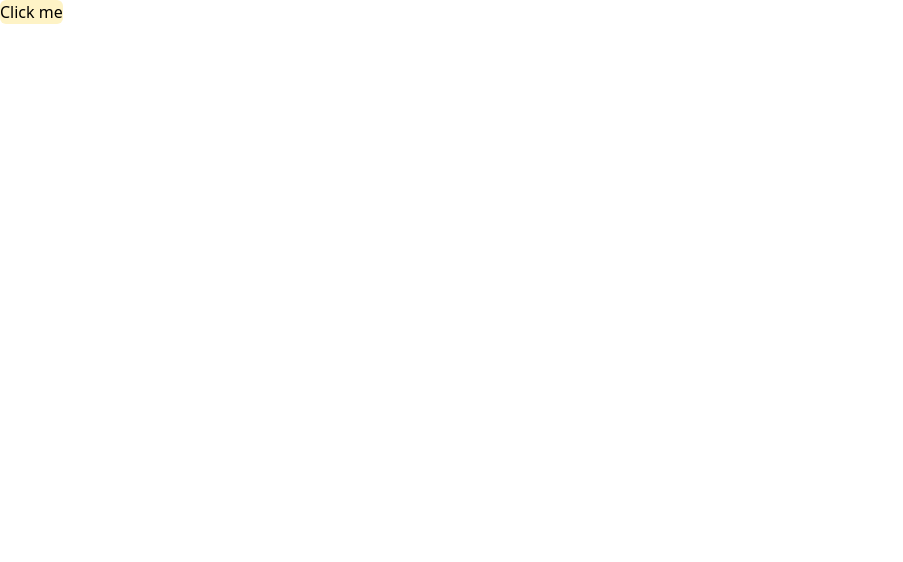
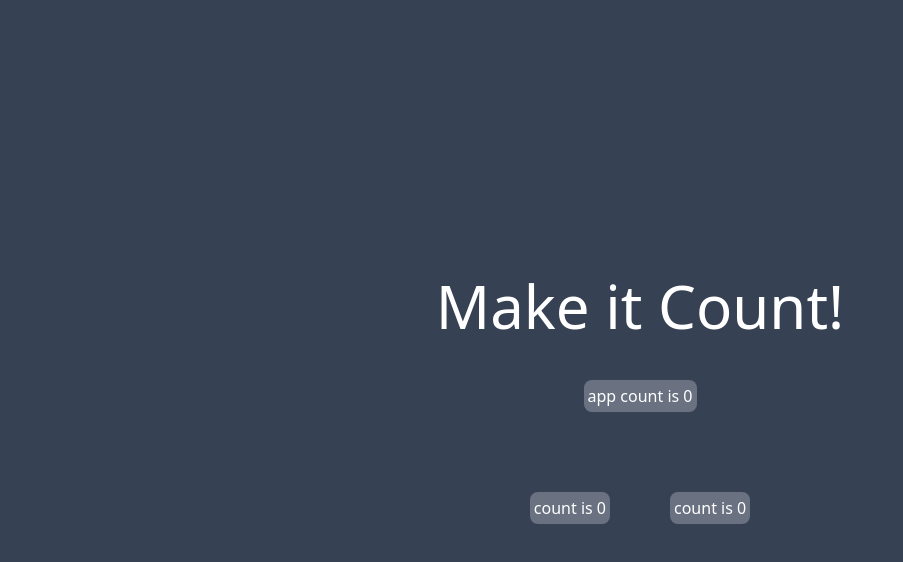
Before and after one commit to livinskaya/make-it-count, a React (Vite) app in the folder react-ts/: page / in a window 1280 px wide. Shown: the top 562 px of the page, without its empty margins (0-903 px from the left). Built offline with nearby package versions, Linux system fonts and the light colour scheme.

Commit message:
Version 1 - count on all Buttons

```diff
--- a/react-ts/src/App.tsx
+++ b/react-ts/src/App.tsx
@@ -1,18 +1,40 @@
+import { useState } from 'react'
 import './App.css'
-function MyButton() {
-  return (
-    <button className='bg-amber-100 rounded-md'>Click me</button>
-  )
-}
 
 
 function App() {
 
+  const [count, setCount] = useState(0);
+
+  function Click() {
+    setCount(count + 1);
+  }
+
   return (
     <>
-      <MyButton />
+
+      <div className="flex flex-col justify-center items-center h-screen bg-gray-700">
+        <h1 className="mb-11 text-6xl text-white">Make it Count!</h1>
+        <div className="flex flex-col gap-20 items-center">
+          <Button name={"app count is "} count={count} onClick={Click} />
+          <div className="flex flex-row gap-15">
+            <Button name={"count is "} count={count} onClick={Click} />
+            <Button name={"count is "} count={count} onClick={Click} />
+
+          </div>
+        </div>
+
+      </div>
     </>
   )
+
+  function Button({ name, count, onClick }) {
+    return <button className='bg-gray-500 text-white rounded-lg p-1' onClick={onClick}>
+      {name}{count}
+    </button>
+  }
 }
 
+
+
 export default App
```
